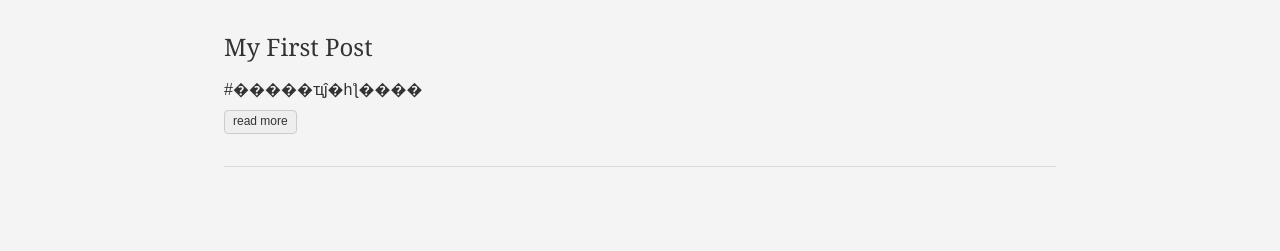
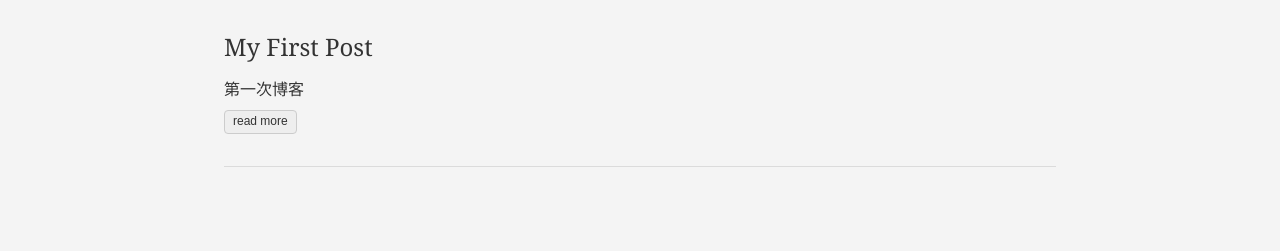
Before and after one commit to xsz2001/xsz2001.github.io, a plain HTML site: page index.html in a window 1280 px wide. Shown: the part 549-800 px from the top of the page. Drawn offline with Linux system fonts and the light colour scheme.

Commit message:
Update index.html

```diff
--- a/index.html
+++ b/index.html
@@ -133,7 +133,7 @@
             </a>
         </h1>
         <div class="f6 f5-l lh-copy nested-copy-line-height nested-links">
-          #�����ҵĵ�һƪ����
+          第一次博客
         </div>
           <a href="/posts/my-first-post/" class="ba b--moon-gray bg-light-gray br2 color-inherit dib f7 hover-bg-moon-gray link mt2 ph2 pv1">read more</a>
 
```
